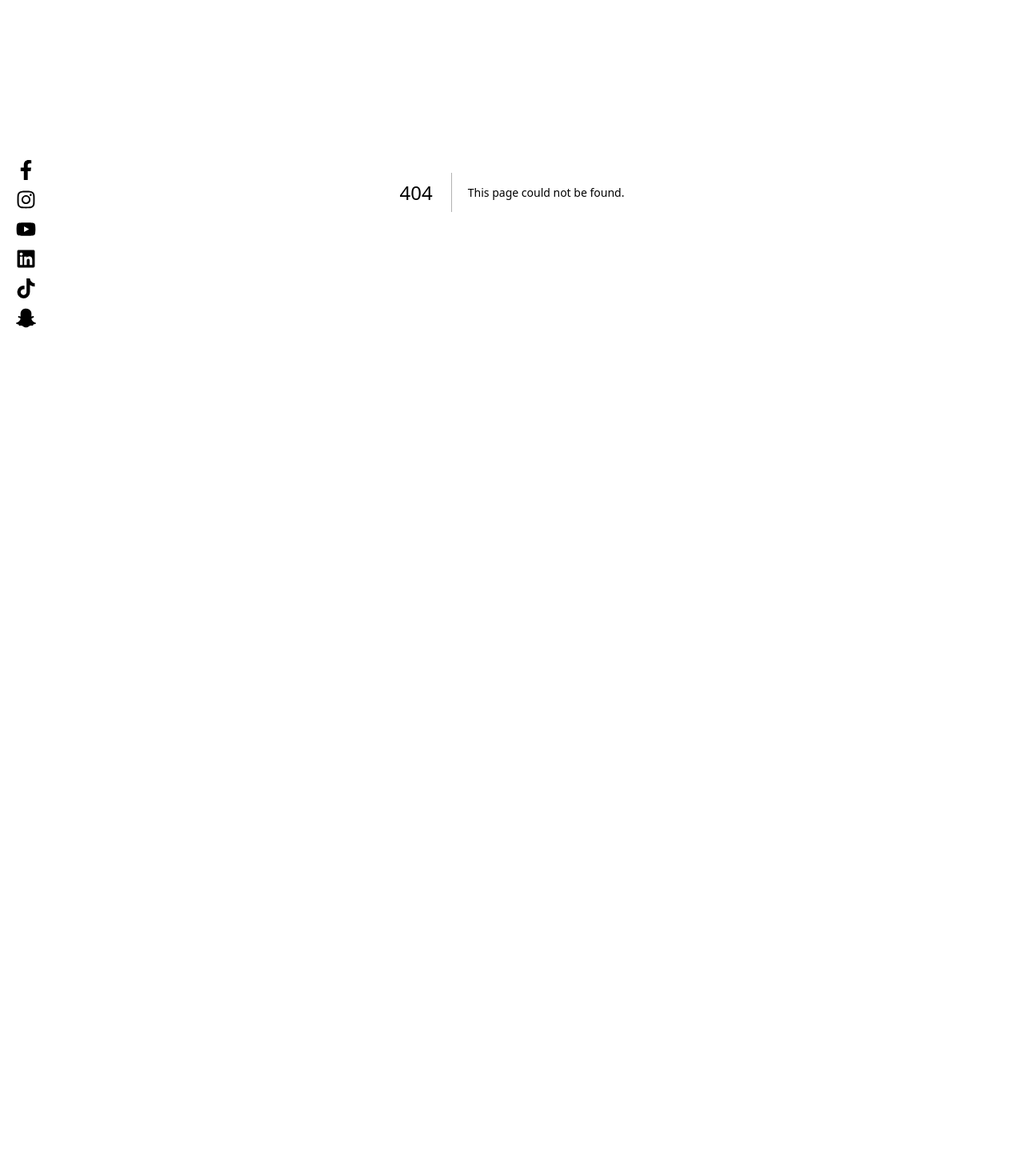
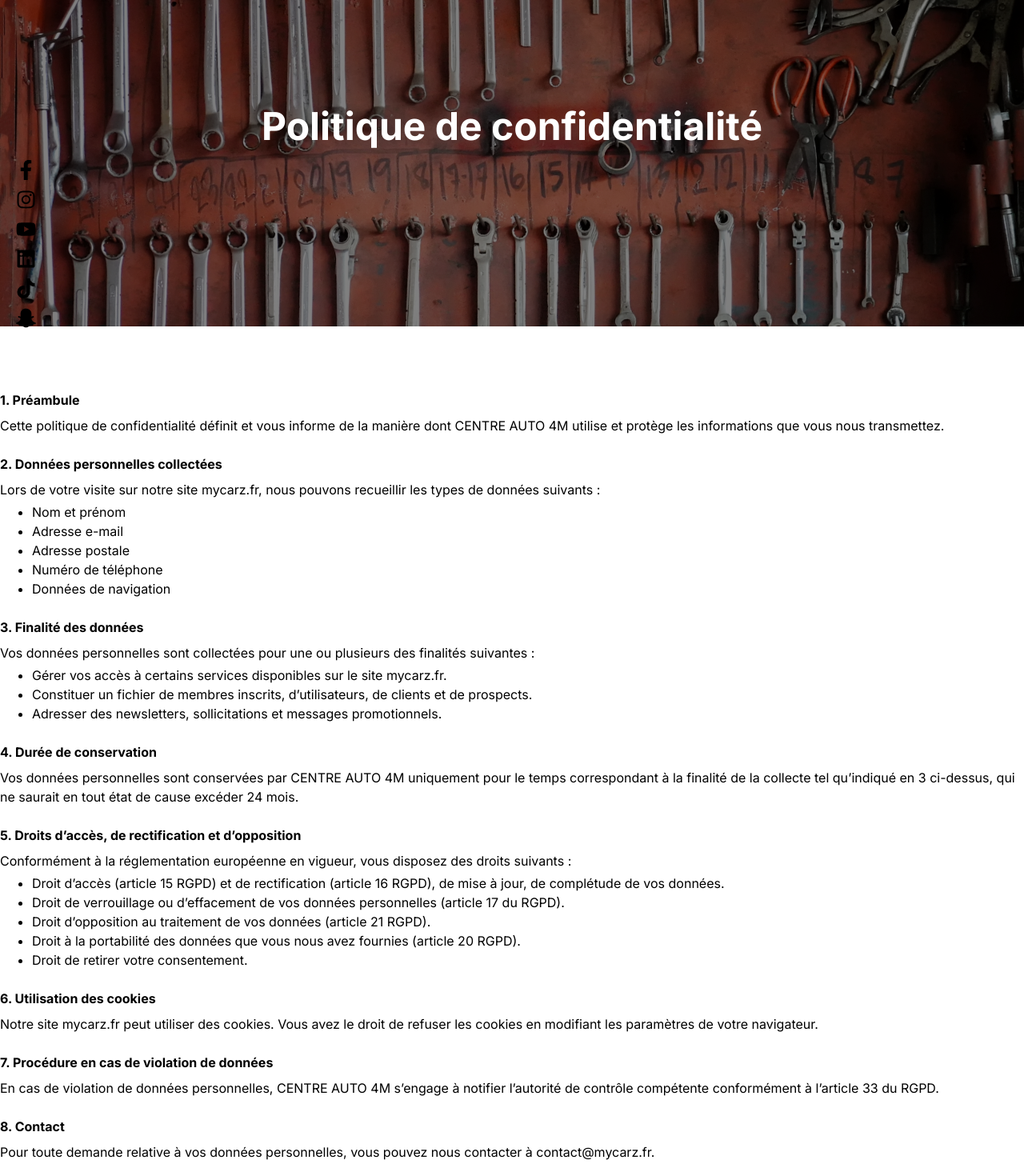
Before and after one commit to Yannis-Alouache/MyCarz, a Next.js app in the folder frontend/: page /politique-de-confidentialite in a window 1280 px wide. Before the commit this address had no page. Shown: the part 160-1630 px from the top of the page at 80% size. Before the commit the page ends 800 px from the top, so only its background shows below. Built offline with nearby package versions, Linux system fonts and the light colour scheme.

Commit message:
[+] added politique confidentialité page

```diff
--- a/frontend/src/app/(routes)/mentions-legales/page.js
+++ b/frontend/src/app/(routes)/mentions-legales/page.js
@@ -1,13 +1,13 @@
 import Navbar from '@/app/_components/Navbar/Navbar'
 import LogoHome from "@/app/_assets/LogoHome.png"
 import Footer from '@/app/_components/Footer/Footer'
-import LegalMentionsBanner from '@/app/_components/LegalMentionsBanner/LegalMentionsBanner'
+import ImageBanner from '@/app/_components/ImageBanner/ImageBanner'
 
 const MentionsLegales = () => {
   return (
     <>
       <Navbar contactBtnClass="border-[#6E260E]" logo={LogoHome} />
-      <LegalMentionsBanner />
+      <ImageBanner title="Mentions légales" />
       <div className='container mx-auto mb-20'>
         <h4 className='font-bold mb-2'>1. Editeur du site</h4>
         <p className='mb-6'>CENTRE AUTO 4M, société par actions simplifiée au capital social de 1000 €, dont le siège social est situé au 121 BD GAMBETTA 59100 ROUBAIX, immatriculée au Registre du Commerce et des Sociétés de Lille Métropole sous le numéro 977 684 190.</p>
--- /dev/null
+++ b/frontend/src/app/(routes)/politique-de-confidentialite/page.js
@@ -0,0 +1,62 @@
+import Navbar from '@/app/_components/Navbar/Navbar'
+import Footer from '@/app/_components/Footer/Footer'
+import LogoHome from "@/app/_assets/LogoHome.png"
+import ImageBanner from '@/app/_components/ImageBanner/ImageBanner'
+
+
+const PolitiqueConfidentialite = () => {
+  return (
+    <>
+      <Navbar contactBtnClass="border-[#6E260E]" logo={LogoHome} />
+      <ImageBanner title="Politique de confidentialité" />
+      <div className='container mx-auto mb-20'>
+        <h4 className='font-bold mb-2'>1. Préambule</h4>
+        <p className='mb-6'>Cette politique de confidentialité définit et vous informe de la manière dont CENTRE AUTO 4M utilise et protège les informations que vous nous transmettez.</p>
+
+        <h4 className='font-bold mb-2'>2. Données personnelles collectées</h4>
+        <p className='mb-1'>Lors de votre visite sur notre site mycarz.fr, nous pouvons recueillir les types de données suivants :</p>
+        <ul className='list-disc ml-10 mb-6'>
+          <li>Nom et prénom</li>
+          <li>Adresse e-mail</li>
+          <li>Adresse postale</li>
+          <li>Numéro de téléphone</li>
+          <li>Données de navigation</li>
+        </ul>
+
+        <h4 className='font-bold mb-2'>3. Finalité des données</h4>
+        <p className='mb-1'>Vos données personnelles sont collectées pour une ou plusieurs des finalités suivantes :</p>
+        <ul className='list-disc ml-10 mb-6'>
+          <li>Gérer vos accès à certains services disponibles sur le site mycarz.fr.</li>
+          <li>Constituer un fichier de membres inscrits, d’utilisateurs, de clients et de prospects.</li>
+          <li>Adresser des newsletters, sollicitations et messages promotionnels.</li>
+        </ul>
+
+        <h4 className='font-bold mb-2'>4. Durée de conservation</h4>
+        <p className='mb-6'>Vos données personnelles sont conservées par CENTRE AUTO 4M uniquement pour le temps correspondant à la finalité de la collecte tel qu’indiqué en 3 ci-dessus, qui ne saurait en tout état de cause excéder 24 mois.</p>
+
+        <h4 className='font-bold mb-2'>5. Droits d’accès, de rectification et d’opposition</h4>
+        <p className='mb-1'>Conformément à la réglementation européenne en vigueur, vous disposez des droits suivants :</p>
+        <ul className='list-disc ml-10 mb-6'>
+          <li>Droit d’accès (article 15 RGPD) et de rectification (article 16 RGPD), de mise à jour, de complétude de vos données.</li>
+          <li>Droit de verrouillage ou d’effacement de vos données personnelles (article 17 du RGPD).</li>
+          <li>Droit d’opposition au traitement de vos données (article 21 RGPD).</li>
+          <li>Droit à la portabilité des données que vous nous avez fournies (article 20 RGPD).</li>
+          <li>Droit de retirer votre consentement.</li>
+        </ul>
+
+        <h4 className='font-bold mb-2'>6. Utilisation des cookies</h4>
+        <p className='mb-6'>Notre site mycarz.fr peut utiliser des cookies. Vous avez le droit de refuser les cookies en modifiant les paramètres de votre navigateur.</p>
+
+        <h4 className='font-bold mb-2'>7. Procédure en cas de violation de données</h4>
+        <p className='mb-6'>En cas de violation de données personnelles, CENTRE AUTO 4M s’engage à notifier l’autorité de contrôle compétente conformément à l’article 33 du RGPD.</p>
+
+        <h4 className='font-bold mb-2'>8. Contact</h4>
+        <p>Pour toute demande relative à vos données personnelles, vous pouvez nous contacter à contact@mycarz.fr.</p>
+
+      </div>
+      <Footer bgColor="#6E260E" logo={LogoHome} />
+    </>
+  )
+}
+
+export default PolitiqueConfidentialite
--- a/frontend/src/app/_components/Footer/Footer.jsx
+++ b/frontend/src/app/_components/Footer/Footer.jsx
@@ -66,7 +66,7 @@ const Footer = (props) => {
                     <Link href="/mentions-legales" className="hover:underline">Mentions légales</Link>
                   </li>
                   <li className="mb-4">
-                    <Link href="/nos-valeurs" className="hover:underline">Politique Confidentialité</Link>
+                    <Link href="/politique-de-confidentialite" className="hover:underline">Politique Confidentialité</Link>
                   </li>
                 </ul>
               </div>
--- a/frontend/src/app/_components/LegalMentionsBanner/LegalMentionsBanner.jsx
+++ b/frontend/src/app/_components/ImageBanner/ImageBanner.jsx
@@ -1,16 +1,18 @@
 import Legal from "@/app/_assets/Legal.jpg";
 
-const LegalMentionsBanner = () => {
+const ImageBanner = (props) => {
+  let { title } = props;
+
   return (
     <div className='h-[500px] relative flex items-center justify-center mb-20'>
         <div style={{backgroundImage: "url(" + Legal.src + ")"}}
             className="w-full bg-top bg-cover brightness-50 text-white h-full absolute top-0 right-0 z-0">
         </div>
         <div className='z-10 text-white relative'>
-            <h1 className='text-5xl font-bold'>Mentions Légal</h1>
+            <h1 className='text-5xl font-bold'>{ title }</h1>
         </div>
     </div>
   )
 }
 
-export default LegalMentionsBanner
+export default ImageBanner
```
